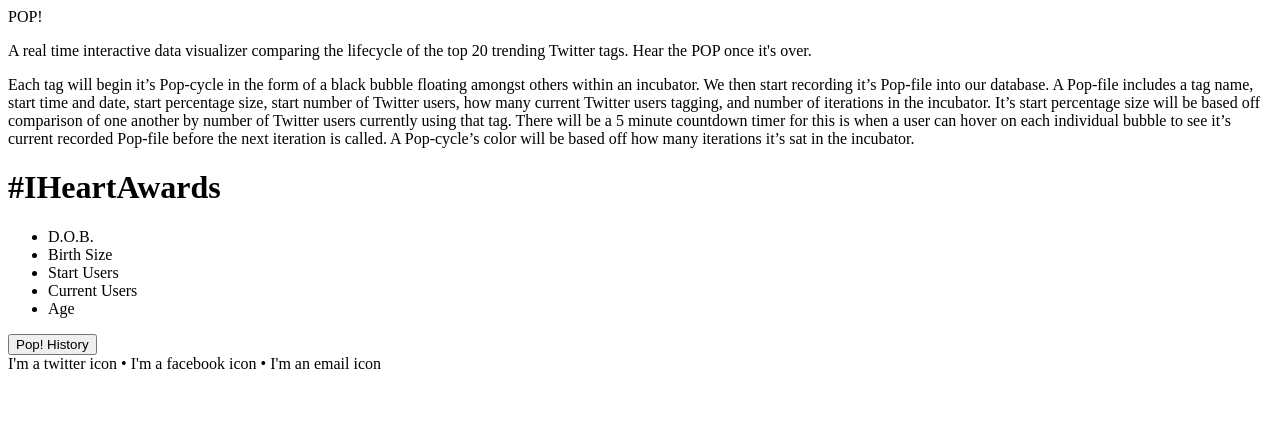
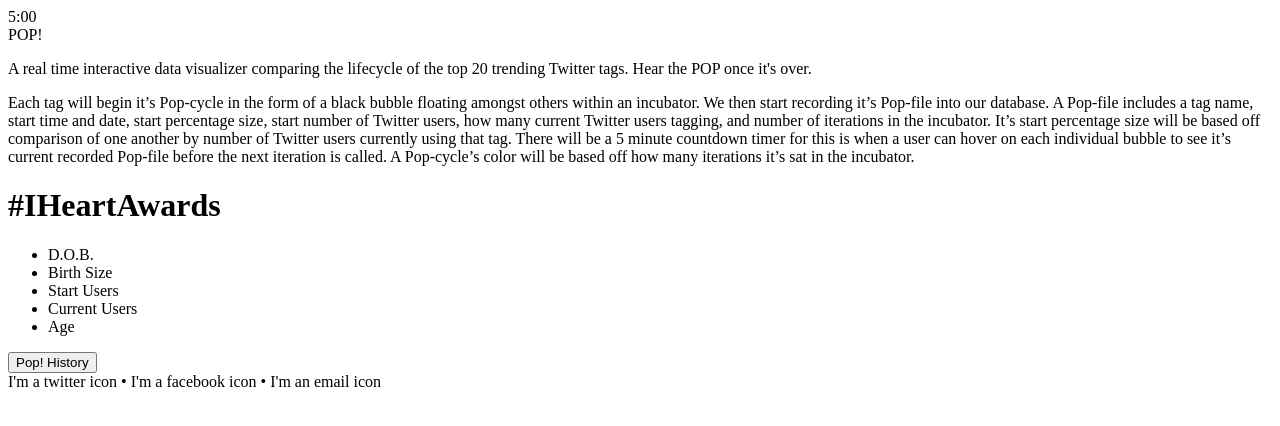
Before and after one commit to mpinaud/POP, a React app: page / in a window 1280 px wide. Shown: the top 426 px of the page. Built offline with nearby package versions, Linux system fonts and the light colour scheme.

Commit message:
create CountDownClock and Incubator components

```diff
--- a/src/components/App.jsx
+++ b/src/components/App.jsx
@@ -1,10 +1,12 @@
 import React from 'react';
+import Incubator from './Incubator';
 import Header from './Header';
 
 function App() {
 
   return (
     <div>
+      <Incubator />
       <Header />
     </div>
   );
--- a/src/components/CountDownClock.jsx
+++ b/src/components/CountDownClock.jsx
@@ -0,0 +1,11 @@
+import React from 'react';
+
+function CountDownClock() {
+  return (
+    <div>
+      5:00
+    </div>
+  );
+}
+
+export default CountDownClock;
--- a/src/components/Incubator.jsx
+++ b/src/components/Incubator.jsx
@@ -0,0 +1,12 @@
+import React from 'react';
+import CountDownClock from './CountDownClock';
+
+function Incubator() {
+  return (
+    <div>
+      <CountDownClock />
+    </div>
+  );
+}
+
+export default Incubator;
```
